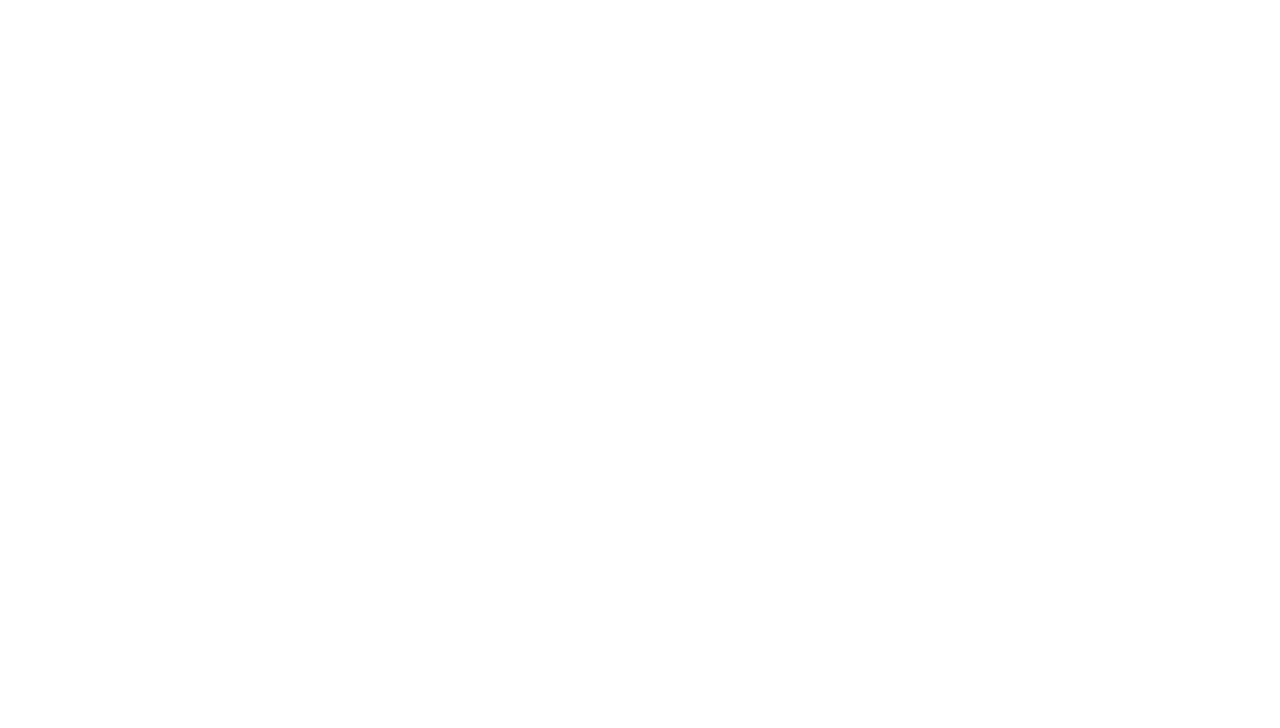
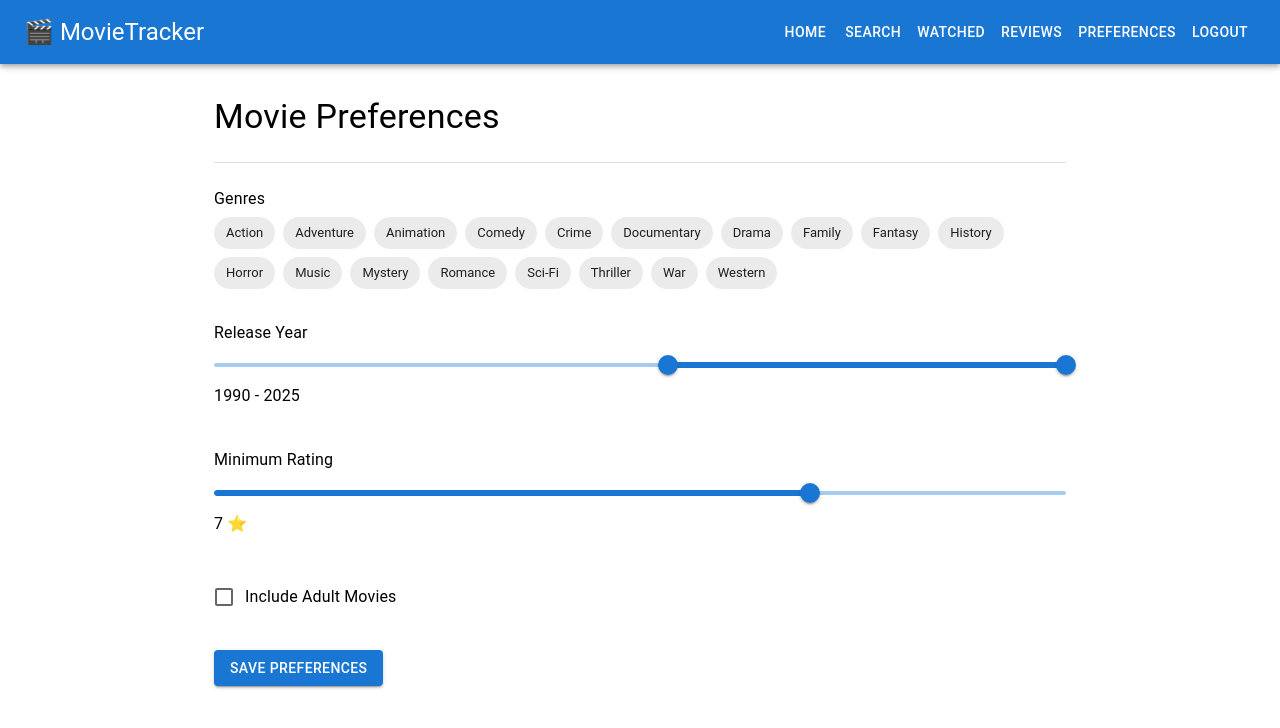
Before and after one commit to JarFileManager/movietracker-frontend, a React (Vite) app: page /preferences in a window 1280 px wide. Before the commit this address had no page. Shown: the top 728 px of the page. Built offline with nearby package versions, Linux system fonts and the light colour scheme; no server answers.

Commit message:
add preference section.

```diff
--- a/src/components/MovieDetailsModal.tsx
+++ b/src/components/MovieDetailsModal.tsx
@@ -34,6 +34,9 @@ function MovieDetailsModal({ movie, onClose }: MovieDetailsModalProps) {
             </Typography>
 
             <Rating value={movie.rating / 2} precision={0.5} readOnly />
+            <Typography variant="body2">
+              TMDB Rating: {movie.rating.toFixed(1)} / 10
+            </Typography>
           </Stack>
         </Stack>
       </DialogContent>
--- a/src/components/MovieSection.tsx
+++ b/src/components/MovieSection.tsx
@@ -59,6 +59,9 @@ function MovieSection({
               <Typography variant="h6">{movie.title}</Typography>
 
               <Rating value={movie.rating / 2} precision={0.5} readOnly />
+              <Typography variant="body2">
+                TMDB Rating: {movie.rating.toFixed(1)} / 10
+              </Typography>
 
               <Typography variant="body2">{movie.releaseDate}</Typography>
             </CardContent>
--- a/src/components/Navbar.tsx
+++ b/src/components/Navbar.tsx
@@ -33,6 +33,10 @@ function Navbar() {
           Reviews
         </Button>
 
+        <Button color = "inherit" component={Link} to="/preferences">
+          Preferences
+        </Button>
+
         <Button color="inherit" onClick={handleLogout}>
           Logout
         </Button>
--- /dev/null
+++ b/src/constants/Genres.ts
@@ -0,0 +1,20 @@
+export const GENRES = [
+  { id: 28, name: "Action" },
+  { id: 12, name: "Adventure" },
+  { id: 16, name: "Animation" },
+  { id: 35, name: "Comedy" },
+  { id: 80, name: "Crime" },
+  { id: 99, name: "Documentary" },
+  { id: 18, name: "Drama" },
+  { id: 10751, name: "Family" },
+  { id: 14, name: "Fantasy" },
+  { id: 36, name: "History" },
+  { id: 27, name: "Horror" },
+  { id: 10402, name: "Music" },
+  { id: 9648, name: "Mystery" },
+  { id: 10749, name: "Romance" },
+  { id: 878, name: "Sci-Fi" },
+  { id: 53, name: "Thriller" },
+  { id: 10752, name: "War" },
+  { id: 37, name: "Western" },
+];
--- a/src/pages/HomePage.tsx
+++ b/src/pages/HomePage.tsx
@@ -7,7 +7,7 @@ import ReviewModal from "../components/ReviewModal";
 import { addReview } from "../services/ReviewService";
 import Navbar from "../components/Navbar";
 import MovieSection from "../components/MovieSection";
-import {getTrendingMovies,getPopularMovies,getNowPlayingMovies,getTrendingTvShows} from "../services/MovieService";
+import {getTrendingMovies, getTopRatedMovies, getNowPlayingMovies, getTrendingTvShows} from "../services/MovieService";
 
 function HomePage() {
   const username = localStorage.getItem("username");
@@ -25,7 +25,7 @@ function HomePage() {
   //New States
   const [trendingMovies, setTrendingMovies] = useState<ApiMovieResponse[]>([]);
 
-  const [popularMovies, setPopularMovies] = useState<ApiMovieResponse[]>([]);
+  const [topRatedMovies, setTopRatedMovies] = useState<ApiMovieResponse[]>([]);
 
   const [nowPlayingMovies, setNowPlayingMovies] = useState<ApiMovieResponse[]>([]);
 
@@ -44,10 +44,10 @@ function HomePage() {
 
     async function fetchHomeSections() {
       try {
-        const [trending, popular, nowPlaying, tv] = await Promise.all([
+        const [trending, topRated, nowPlaying, tv] = await Promise.all([
           getTrendingMovies(),
 
-          getPopularMovies(),
+          getTopRatedMovies(),
 
           getNowPlayingMovies(),
 
@@ -55,7 +55,7 @@ function HomePage() {
         ]);
 
         setTrendingMovies(trending);
-        setPopularMovies(popular);
+        setTopRatedMovies(topRated);
         setNowPlayingMovies(nowPlaying);
         setTrendingTvShows(tv);
       } catch (error) {
@@ -149,7 +149,7 @@ function HomePage() {
 
       <MovieSection title="🍿 Now Playing" movies={nowPlayingMovies} />
 
-      <MovieSection title="⭐ Popular Movies" movies={popularMovies} />
+      <MovieSection title="⭐ Top Rated Movies" movies={topRatedMovies} />
 
       <MovieSection title="📺 Trending TV" movies={trendingTvShows} />
 
--- /dev/null
+++ b/src/pages/PreferencesPage.tsx
@@ -0,0 +1,179 @@
+import { useEffect, useState } from "react";
+
+import { getPreferences, savePreferences } from "../services/PreferenceService";
+
+import Navbar from "../components/Navbar";
+
+import Chip from "@mui/material/Chip";
+
+import { GENRES } from "../constants/Genres";
+
+import {
+  Box,
+  Button,
+  Checkbox,
+  Container,
+  Divider,
+  FormControlLabel,
+  Slider,
+  Typography,
+  Snackbar,
+  Alert,
+} from "@mui/material";
+
+function PreferencesPage() {
+
+  const [years, setYears] = useState<number[]>([1990, 2025]);
+
+  const [minimumRating, setMinimumRating] = useState(7);
+
+  const [includeAdult, setIncludeAdult] = useState(false);
+
+  const [snackbarOpen, setSnackbarOpen] = useState(false);
+  const [snackbarMessage, setSnackbarMessage] = useState("");
+  const [selectedGenres, setSelectedGenres] = useState<number[]>([]);
+
+useEffect(() => {
+  async function loadPreferences() {
+    try {
+      const pref = await getPreferences();
+
+      setYears([pref.fromYear, pref.toYear]);
+
+      setMinimumRating(pref.minimumRating);
+
+      setIncludeAdult(pref.includeAdult);
+
+      setSelectedGenres(pref.genreIds);
+    } catch (error) {
+      console.error(error);
+    }
+  }
+
+  loadPreferences();
+}, []);
+
+  return (
+    <>
+      <Navbar />
+
+      <Container maxWidth="md">
+        <Box sx={{ mt: 4 }}>
+          <Typography variant="h4">Movie Preferences</Typography>
+        </Box>
+
+        <Divider sx={{ my: 3 }} />
+
+        <Typography gutterBottom>Genres</Typography>
+
+        <Box
+          sx={{
+            display: "flex",
+            flexWrap: "wrap",
+            gap: 1,
+            mb: 4,
+          }}
+        >
+          {GENRES.map((genre) => (
+            <Chip
+              key={genre.id}
+              label={genre.name}
+              clickable
+              color={selectedGenres.includes(genre.id) ? "primary" : "default"}
+              onClick={() => {
+                if (selectedGenres.includes(genre.id)) {
+                  setSelectedGenres((prev) =>
+                    prev.filter((id) => id !== genre.id),
+                  );
+                } else {
+                  setSelectedGenres((prev) => [...prev, genre.id]);
+                }
+              }}
+            />
+          ))}
+        </Box>
+
+        <Typography gutterBottom>Release Year</Typography>
+
+        <Slider
+          value={years}
+          min={1950}
+          max={2025}
+          valueLabelDisplay="auto"
+          onChange={(_, value) => setYears(value as number[])}
+        />
+
+        <Typography>
+          {years[0]} - {years[1]}
+        </Typography>
+
+        <Box sx={{ mt: 5 }}>
+          <Typography gutterBottom>Minimum Rating</Typography>
+
+          <Slider
+            value={minimumRating}
+            min={0}
+            max={10}
+            step={0.5}
+            valueLabelDisplay="auto"
+            onChange={(_, value) => setMinimumRating(value as number)}
+          />
+
+          <Typography>{minimumRating} ⭐</Typography>
+        </Box>
+
+        <Box sx={{ mt: 5 }}>
+          <FormControlLabel
+            control={
+              <Checkbox
+                checked={includeAdult}
+                onChange={(e) => setIncludeAdult(e.target.checked)}
+              />
+            }
+            label="Include Adult Movies"
+          />
+        </Box>
+
+        <Button
+          variant="contained"
+          sx={{ mt: 4 }}
+          onClick={async () => {
+            try {
+              await savePreferences({
+                genreIds: selectedGenres,
+                fromYear: years[0],
+                toYear: years[1],
+                minimumRating,
+                includeAdult,
+              });
+
+              setSnackbarMessage("Preferences saved successfully!");
+
+              setSnackbarOpen(true);
+            } catch (error) {
+              console.error(error);
+
+              setSnackbarMessage("Failed to save preferences.");
+
+              setSnackbarOpen(true);
+            }
+          }}
+        >
+          Save Preferences
+        </Button>
+      </Container>
+
+      <Snackbar
+        open={snackbarOpen}
+        autoHideDuration={3000}
+        onClose={() => setSnackbarOpen(false)}
+      >
+        <Alert severity="success" variant="filled">
+          {snackbarMessage}
+        </Alert>
+      </Snackbar>
+    </>
+  );
+}
+
+export default PreferencesPage;
--- a/src/router/AppRouter.tsx
+++ b/src/router/AppRouter.tsx
@@ -8,6 +8,7 @@ import ProtectedRoute from "../components/ProtectedRoute";
 import SearchPage from "../pages/SearchPage";
 import WatchedPage from "../pages/WatchedPage";
 import ReviewsPage from "../pages/ReviewsPage";
+import PreferencesPage from "../pages/PreferencesPage";
 
 function AppRouter() {
   return (
@@ -52,6 +53,8 @@ function AppRouter() {
             </ProtectedRoute>
           }
         />
+
+        <Route path="/preferences" element={<PreferencesPage />} />
       </Routes>
     </BrowserRouter>
   );
--- a/src/services/MovieService.ts
+++ b/src/services/MovieService.ts
@@ -54,10 +54,10 @@ export async function getTrendingMovies(): Promise<ApiMovieResponse[]> {
   return response.data;
 }
 
-export async function getPopularMovies(): Promise<ApiMovieResponse[]> {
+export async function getTopRatedMovies(): Promise<ApiMovieResponse[]> {
   const token = localStorage.getItem("token");
 
-  const response = await axios.get<ApiMovieResponse[]>(`${BASE_URL}/popular`, {
+  const response = await axios.get<ApiMovieResponse[]>(`${BASE_URL}/top-rated`, {
     headers: {
       Authorization: `Bearer ${token}`,
     },
--- /dev/null
+++ b/src/services/PreferenceService.ts
@@ -0,0 +1,35 @@
+import axios from "axios";
+
+import type { GetRandomMovieRequest } from "../types/GetRandomMovieRequest";
+
+const BASE_URL = "http://localhost:8080/api/v1/preferences";
+
+export async function getPreferences(): Promise<GetRandomMovieRequest> {
+  const token = localStorage.getItem("token");
+
+  const response = await axios.get(BASE_URL, {
+    headers: {
+      Authorization: `Bearer ${token}`,
+    },
+  });
+
+  return response.data;
+}
+
+export async function savePreferences(
+  request: GetRandomMovieRequest,
+): Promise<void> {
+  const token = localStorage.getItem("token");
+
+  await axios.put(
+    BASE_URL,
+
+    request,
+
+    {
+      headers: {
+        Authorization: `Bearer ${token}`,
+      },
+    },
+  );
+}
--- /dev/null
+++ b/src/types/GetRandomMovieRequest.ts
@@ -0,0 +1,13 @@
+export interface GetRandomMovieRequest {
+
+    genreIds:number[];
+
+    fromYear:number;
+
+    toYear:number;
+
+    minimumRating:number;
+
+    includeAdult:boolean;
+
+}
```
Also changed, not shown: src/pages/SearchPage.tsx (+42 -28 lines).
